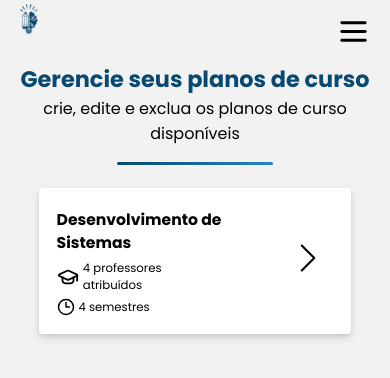
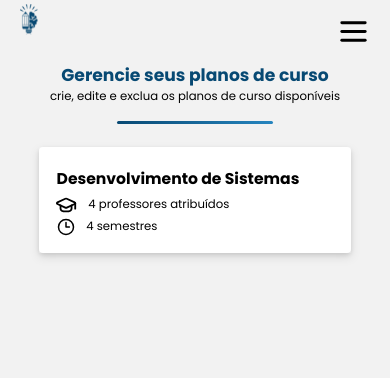
Before and after one commit to larissacoelho21/PlanneEdu-FrontEnd, a React (Vite) app in the folder PlanneEdu_Front/: page /planocursoopp in a window 390 px wide. Shown: the top 378 px of the page. Built offline with nearby package versions, Linux system fonts and the light colour scheme.

Commit message:
arrumei o mobile de plano de curso

```diff
--- a/PlanneEdu_Front/src/Css/Opp/PlanoCursoOpp.css
+++ b/PlanneEdu_Front/src/Css/Opp/PlanoCursoOpp.css
@@ -28,4 +28,32 @@
     font-size: 3vw;
     width: 23vw;
 }
+
+.introTextStandard h1 {
+  font-size: 4.4vw;
+  color: var(--blue-one);
 }
+
+.introTextStandard h2 {
+  font-size: 3vw;
+  font-weight: normal;
+  margin-bottom: 4%;
+}
+
+.Class-curso p {
+  margin-left: 2vw;
+}
+
+.semester-curso h1 {
+  margin-left: 2vw;
+  width: 40vw;
+}
+
+.chapeu {
+  transform: translateX(-0.5vw);
+}
+
+.Arrow {
+  display: none;
+}
+}
--- a/PlanneEdu_Front/src/Pages/Opp/PlanoCursoOpp.tsx
+++ b/PlanneEdu_Front/src/Pages/Opp/PlanoCursoOpp.tsx
@@ -25,7 +25,7 @@ export function PlanoCursoOpp() {
             <h3 className="Subject">Desenvolvimento de Sistemas</h3>
             <div className="Info">
               <div className="semester-curso">
-                <GraduationCap size={22} />
+                <GraduationCap className="chapeu" size={22} />
                 <h1>4 professores atribuídos</h1>
               </div>
               <div className="Class-curso">
```
